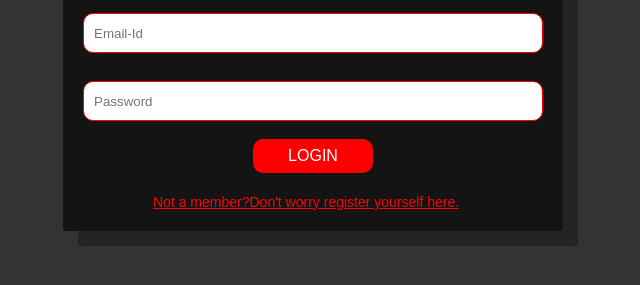
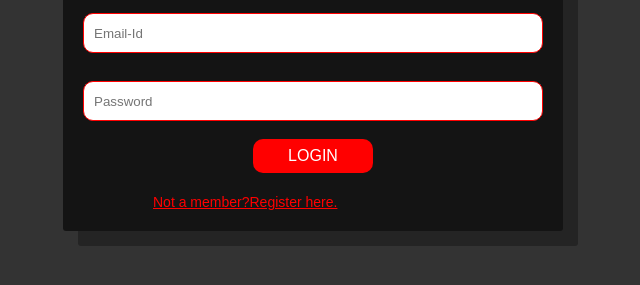
Before and after one commit to RamanaShetty/Login, a plain HTML site: page index.html in a window 1280 px wide. Shown: the part 319-604 px from the top of the page, without its empty margins (327-967 px from the left). Drawn offline with Linux system fonts and the light colour scheme.

Commit message:
a tag updated

```diff
--- a/index.html
+++ b/index.html
@@ -18,7 +18,7 @@
                 <input type="password" class="form-control" id="pass" name="pass" placeholder="Password" required>
             </div>
             <input type="submit" class="btn" id="btnn" value="login">
-            <a href="https://pagee-register.netlify.app/" class="hyper">Not a member?Don't worry register yourself here.</a>
+            <a href="https://pagee-register.netlify.app/" class="hyper">Not a member?Register here.</a>
         </form>
     </div>
     <script src="index.js"></script>
```
